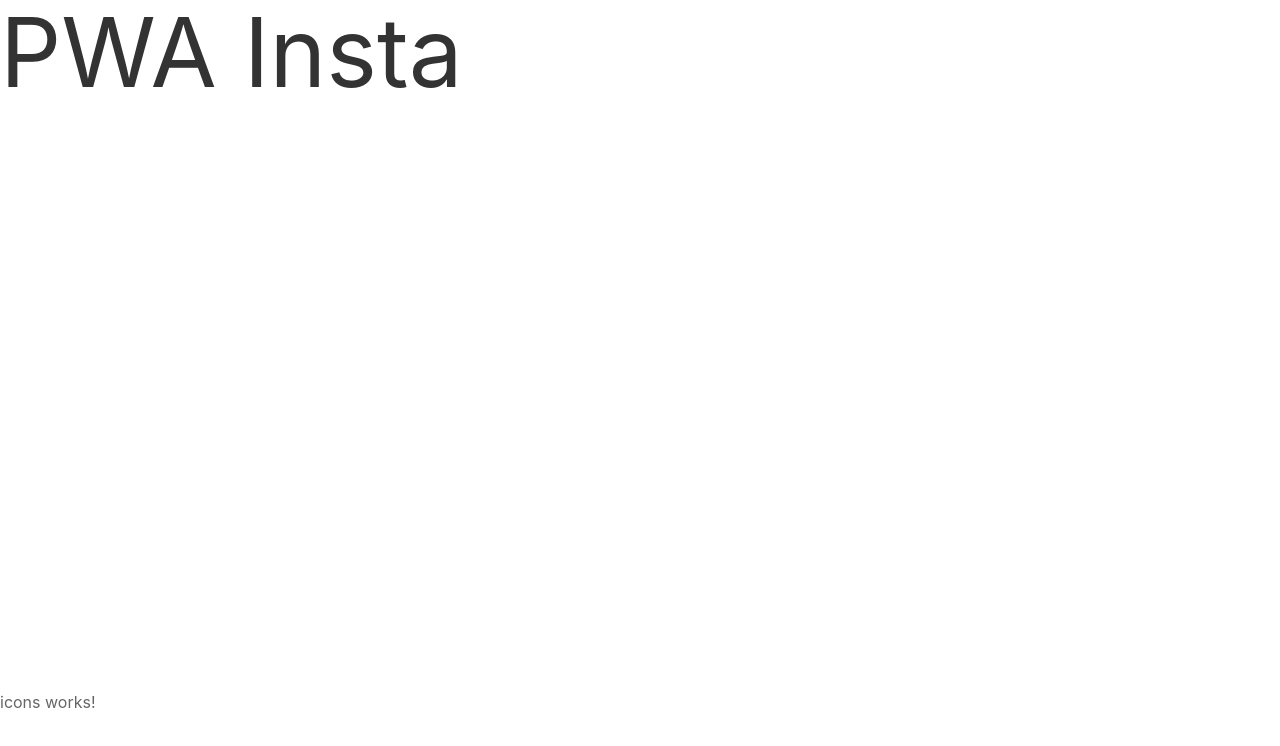
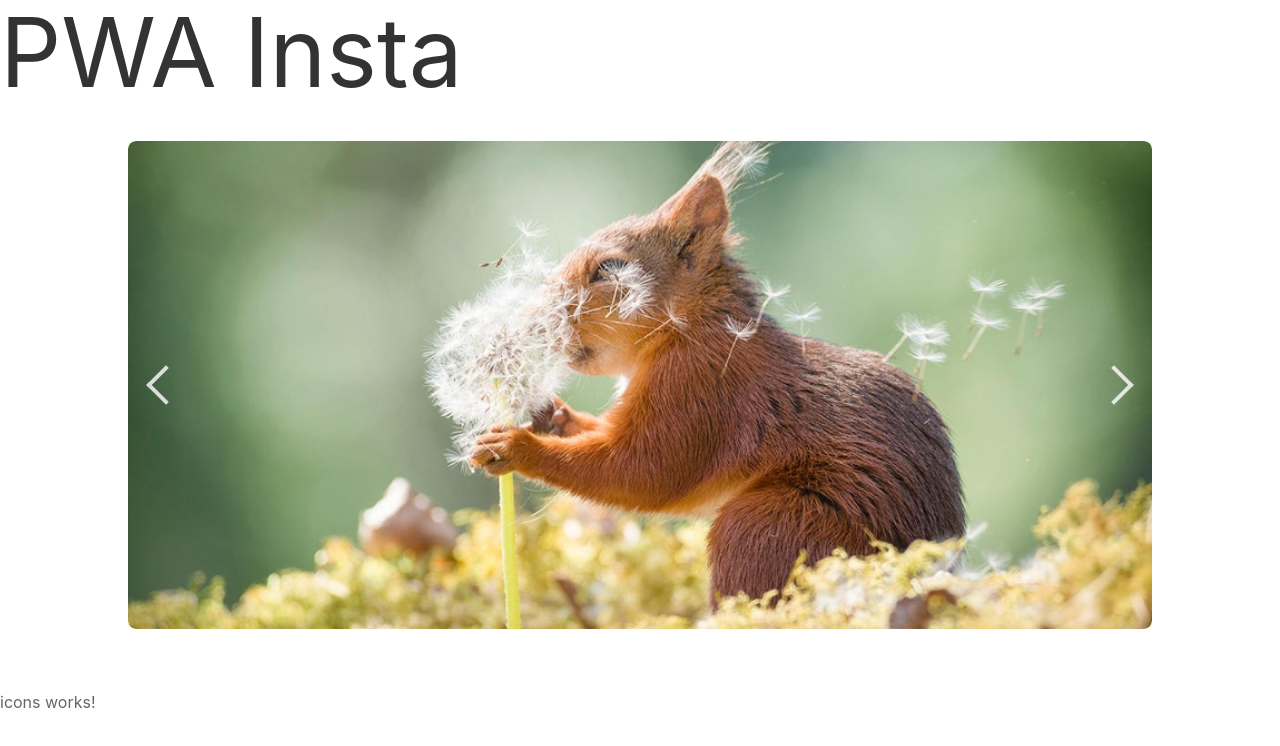
Before and after one commit to FinnFreiheit/Studienarbeit, an Angular app: page / in a window 1280 px wide. Shown: the top 746 px of the page. Built offline with nearby package versions, Linux system fonts and the light colour scheme.

Commit message:
check carousel

```diff
--- a/src/app/insta/insta-container/insta-container.component.css
+++ b/src/app/insta/insta-container/insta-container.component.css
@@ -5,3 +5,10 @@
     display: grid;
     grid-template-rows: 1fr 50px;
 }
+
+.pic{
+    width: 80%;
+    height: 80%;
+    align-self: center;
+    justify-self: center;
+}
--- a/src/app/insta/pictures/pictures.component.css
+++ b/src/app/insta/pictures/pictures.component.css
@@ -0,0 +1,65 @@
+:host {
+    flex: 1;
+  }
+  .carousel {
+    position: relative;
+    height: 100%;
+    width: 100%;
+    overflow: hidden;
+    border-radius: 0.5em;
+  }
+  .slide {
+    position: absolute;
+    top: 0;
+    left: 0;
+    width: 100%;
+    height: 100%;
+    object-fit: cover;
+    transition: transform 150ms cubic-bezier(0.25, 0.46, 0.45, 0.84);
+    border-radius: 0.5em;
+  }
+  .slide:hover {
+    transform: scale(1.025);
+  }
+  .control {
+    border: none;
+    background-color: transparent;
+    outline: 0;
+    position: absolute;
+    cursor: pointer;
+    display: flex;
+    flex-direction: column;
+    justify-content: center;
+    padding: 0.5em;
+    color: white;
+    font-weight: bold;
+    font-size: 3em;
+    user-select: none;
+    height: 100%;
+    opacity: 80%;
+    transition: opacity 150ms cubic-bezier(0.25, 0.46, 0.45, 0.84);
+  }
+  .control:hover, .control:focus {
+    opacity: 1;
+    /* Position the buttons */
+  }
+  .control.next {
+    right: 0;
+  }
+  .control.prev {
+    left: 0;
+  }
+  /* style the arrows */
+  .arrow {
+    display: block;
+    border-left: 0.1em solid white;
+    border-bottom: 0.1em solid white;
+    width: 0.5em;
+    height: 0.5em;
+  }
+  .arrow.left {
+    transform: rotate(45deg);
+  }
+  .arrow.right {
+    transform: rotate(225deg);
+  }
--- a/src/app/insta/pictures/pictures.component.html
+++ b/src/app/insta/pictures/pictures.component.html
@@ -1,15 +1,18 @@
-<div class="uk-slideshow" data-uk-observe>
-    <ul class="uk-slideshow-items">
-        <li>
-            <img data-src="../../../assets/pic01.jpg" alt="" uk-cover  uk-img="target: !.uk-slideshow-items">
-        </li>
-        <!--
-        <li>
-            <img src="../../../assets/pic02.jpg" alt="" uk-cover>
-        </li>
-        <li>
-            <img src="../../../assets/pic03.jpg" alt="" uk-cover>
-        </li>
-        -->
-    </ul>
-</div>
+<!-- carousel -->
+<div class="carousel">
+    <ng-container *ngFor="let picture of pictures; let i = index">
+      <img
+        *ngIf = "i === currentPic"
+        [src]="picture.src"
+        class="slide"
+      />
+    </ng-container>
+
+    <!-- controls -->
+    <button class="control prev" (click)="onPreviousClick()">
+      <span class="arrow left"></span>
+    </button>
+    <button class="control next" (click)="onNextClick()">
+      <span class="arrow right"></span>
+    </button>
+  </div>
--- a/src/app/insta/pictures/pictures.component.ts
+++ b/src/app/insta/pictures/pictures.component.ts
@@ -7,9 +7,30 @@ import { Component, OnInit } from '@angular/core';
 })
 export class PicturesComponent implements OnInit {
 
+
+  public pictures = [
+    { src: "../../../assets/pic01.jpg"},
+    { src: "../../../assets/pic02.jpg"},
+    { src: "../../../assets/pic03.jpg"}
+  ];
+
+  currentPic = 0;
+
   constructor() { }
 
   ngOnInit(): void {
   }
 
+  onPreviousClick(){
+    const previous = this.currentPic -1 ;
+    this.currentPic = previous < 0 ? this.pictures.length - 1: previous;
+    console.log("previous clicked, new current pic is: ", this.currentPic);
+  }
+
+  onNextClick() {
+    const next = this.currentPic + 1;
+    this.currentPic = next === this.pictures.length ? 0: next;
+    console.log("next clicked, new current pic is: ", this.currentPic)
+  }
+
 }
```
